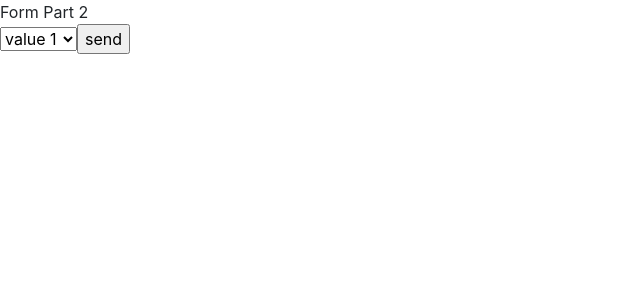
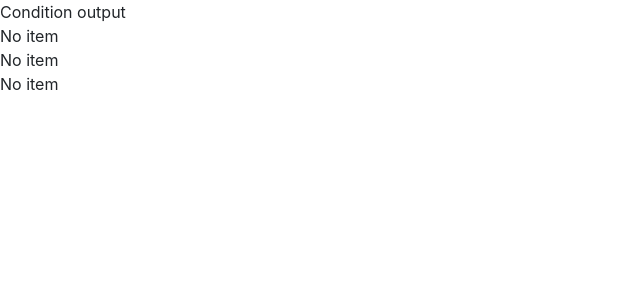
Before and after one commit to bilal07/myapp, a React (Create React App) app: page / in a window 1280 px wide. Shown: the top 300 px of the page, without its empty margins (0-640 px from the left). Built offline with nearby package versions, Linux system fonts and the light colour scheme.

Commit message:
output condition

```diff
--- a/src/App.js
+++ b/src/App.js
@@ -4,30 +4,18 @@ import 'bootstrap/dist/css/bootstrap.min.css';
 
 class App extends Component {
   state = {
-    name :''
+    items : [
+      {id:1, name:'bilal', age:22, count:2},
+      {id:2, name:'ahmed', age:24, count:1},
+      {id:3, name:'adil', age:23, count:3}
+    ]
   }
-  handleChange = (e) => {
-    this.setState({
-      name : e.target.value
-    })
-  }
-  handleSubmit = (e) => {
-    e.preventDefault();
-    console.log(this.state.name)
-  }
+
   render() {
     return (
       <div className="App">
-        Form Part 2
-        <form onSubmit={this.handleSubmit}>
-          <select name="" id="" onChange={this.handleChange}>
-            <option value="value1">value 1</option>
-            <option value="value2">value 2</option>
-            <option value="value3">value 3</option>
-          </select>
-          <input type="submit" value="send" />
-        </form>
-        {this.state.name}
+        Condition output
+        <Items items={this.state.items} />
       </div>
     );
   }
--- a/src/components/Items.js
+++ b/src/components/Items.js
@@ -6,6 +6,7 @@ class Items extends Component {
     render() {
         const items = this.props.items;
         const theItems = items.map((item) => {
+            if(item.count > 4){
                 return(
                     <div key={item.id}>
                         <div>{item.id}</div>
@@ -14,6 +15,11 @@ class Items extends Component {
                         <div>___________</div>
                     </div>
                 )
+            } else {
+                return(
+                    <div className="">No item</div>
+                )
+            }
         })
         return (
             <div>
```
Also changed, not shown: 1 other file (tests, documents, lock files or other folders). Lines whose indentation alone changed are shown as unchanged.
